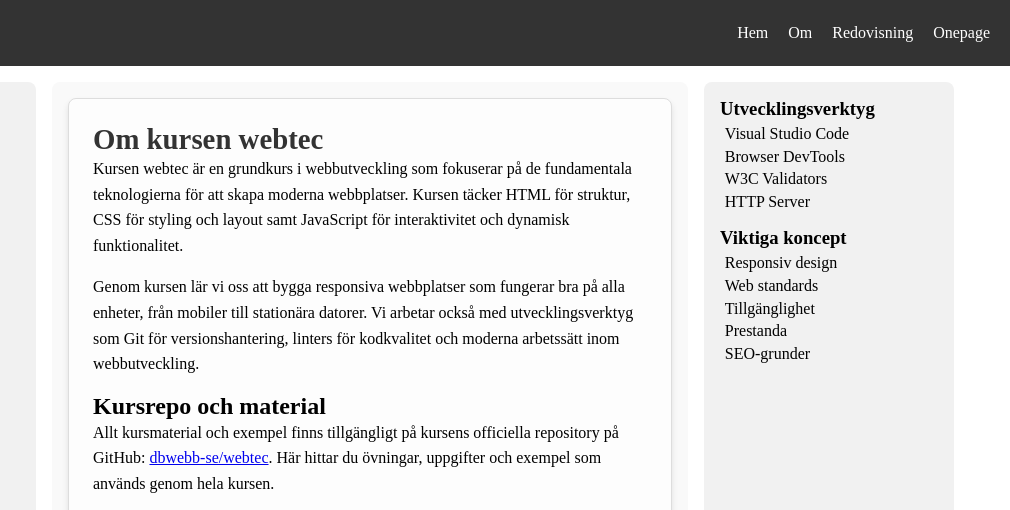
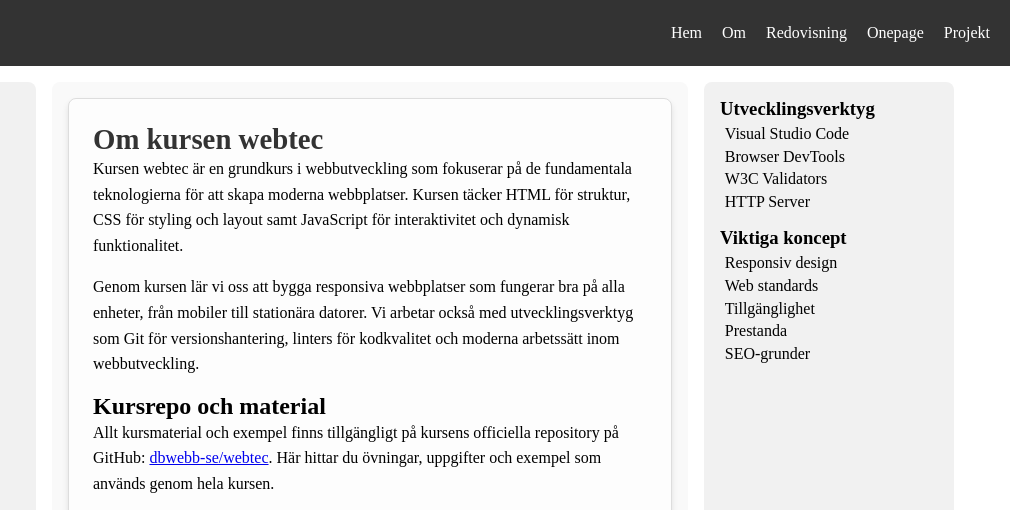
Before and after one commit to atef1995/webtec-atmo25, a website: page public/about.html in a window 1280 px wide. Shown: the top 510 px of the page, 270-1280 px from the left. Drawn offline with Linux system fonts and the light colour scheme.

Commit message:
add project link to navbar across all pages

```diff
--- a/public/about.html
+++ b/public/about.html
@@ -22,6 +22,7 @@
         <li><a href="about.html">Om</a></li>
         <li><a href="report.html">Redovisning</a></li>
         <li><a href="onepage.html">Onepage</a></li>
+        <li><a href="project.html">Projekt</a></li>
       </ul>
     </nav>
   </header>
```
Also changed, not shown: public/me.html (+1 -0 lines), public/report.html (+1 -0 lines).
